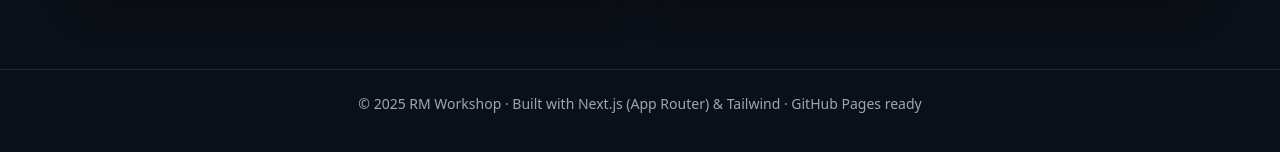
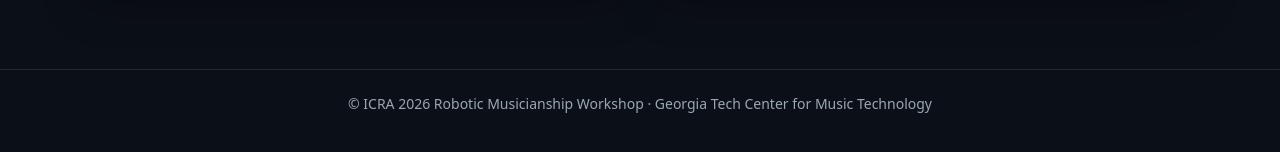
Before and after one commit to icra2026rm/icra2026rm.github.io, a Next.js app: page / in a window 1280 px wide. Shown: the part 568-720 px from the top of the page. Built offline with nearby package versions, Linux system fonts and the light colour scheme.

Commit message:
Changed footer content

```diff
--- a/src/components/Footer.tsx
+++ b/src/components/Footer.tsx
@@ -2,8 +2,7 @@ export default function Footer() {
     return (
         <footer className="mt-10 border-t border-white/10">
             <div className="mx-auto max-w-6xl px-4 py-6 text-center text-sm text-muted">
-                © {new Date().getFullYear()} RM Workshop · Built with Next.js
-                (App Router) & Tailwind · GitHub Pages ready
+                © ICRA 2026 Robotic Musicianship Workshop · Georgia Tech Center for Music Technology
             </div>
         </footer>
     );
```
